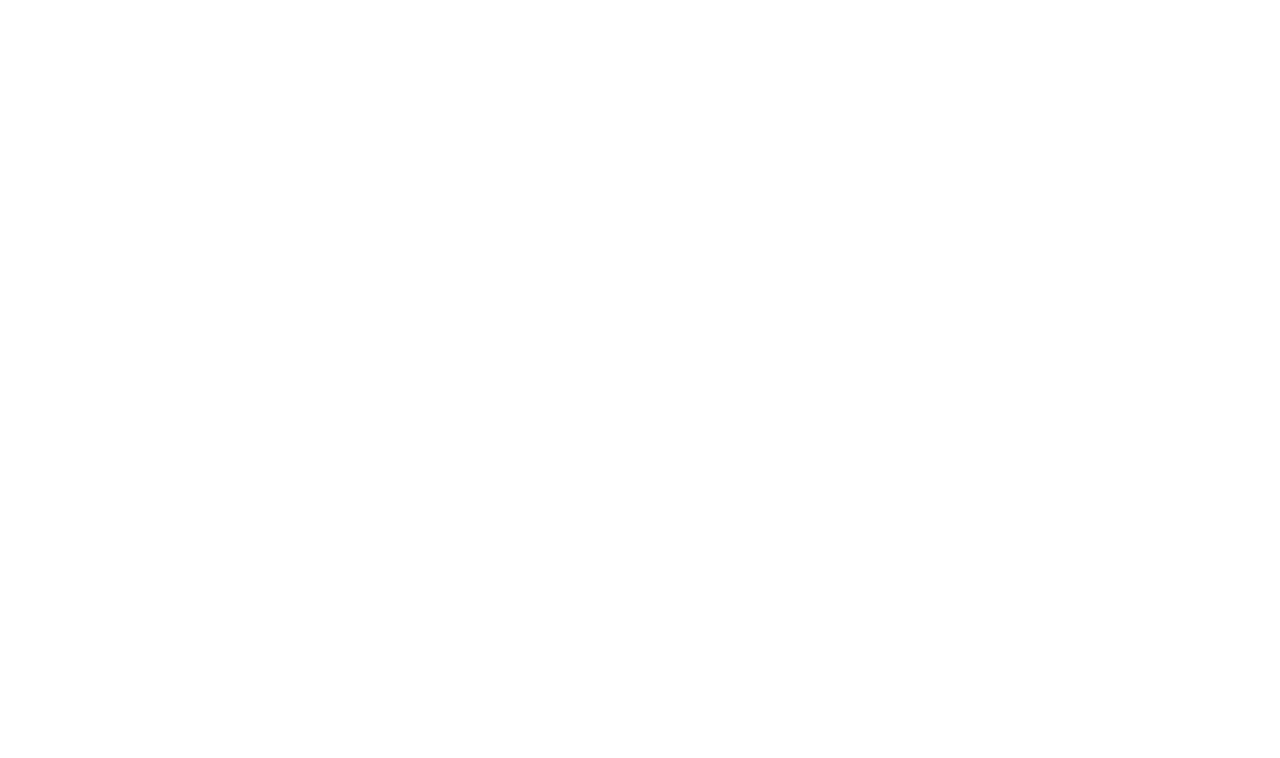
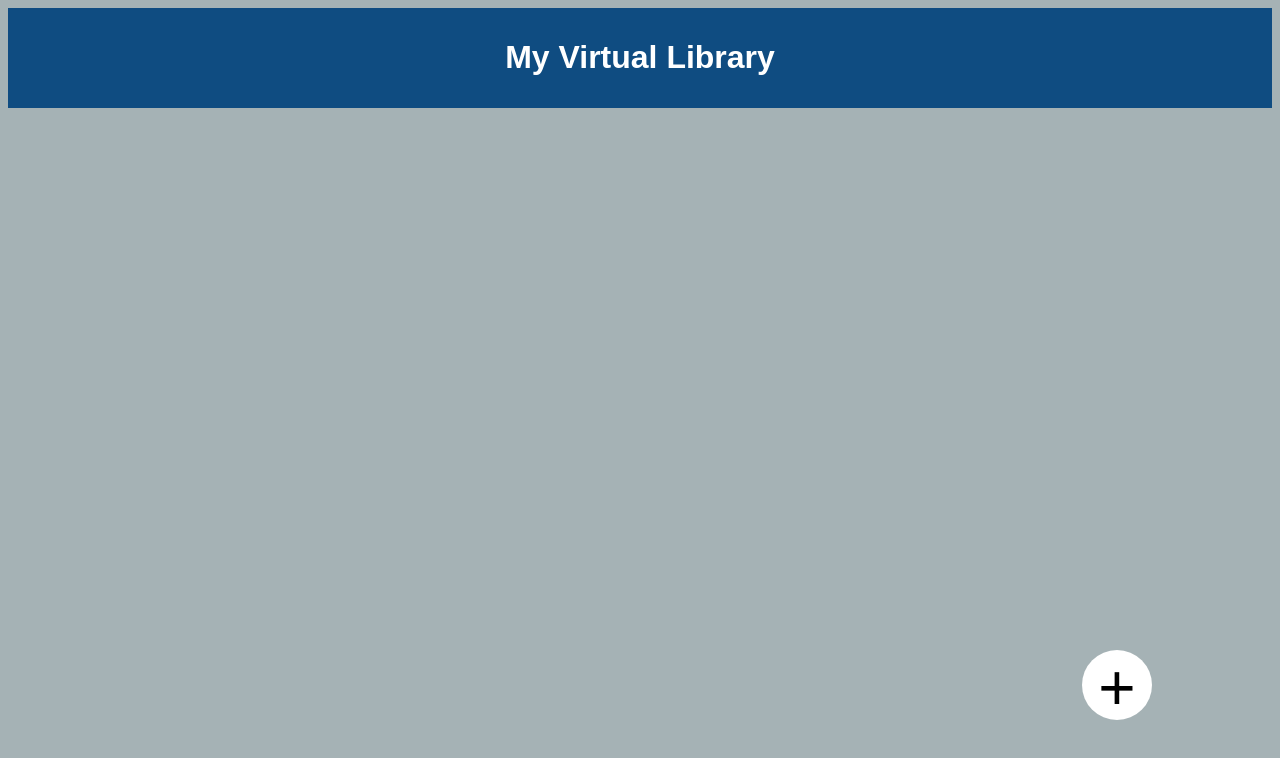
Before and after one commit to GlendleNguyen/Library, a plain HTML site: page index.html in a window 1280 px wide. Drawn offline with Linux system fonts and the light colour scheme.

Commit message:
basic html and css

```diff
--- a/index.html
+++ b/index.html
@@ -3,7 +3,7 @@
 
 <head>
     <meta charset="UTF-8">
-    <title>Library</title>
+    <title>My Virtual Library</title>
 
     <!--Include CSS-->
     <link rel="stylesheet" href="styles.css">
@@ -12,6 +12,14 @@
 <body>
     <div id="container">
 
+        <div id="title">
+            <h1>My Virtual Library</h1>
+        </div>
+
+        <div id="cards"></div>
+
+        <button class="button" id="add">+</button>
+
     </div>
 
     <!--Include Javascript-->
--- a/scripts.js
+++ b/scripts.js
@@ -1,10 +1,10 @@
 let myLibrary = [];
 
 class Book {
-    constructor(title, author, pageN, read) {
+    constructor(title, author, pages, read) {
         this.title = title;
         this.author = author;
-        this.pageN = pageN;
+        this.pages = pages;
         this.read = read;
     }
 }
--- a/styles.css
+++ b/styles.css
@@ -0,0 +1,33 @@
+* {
+    font-family: Arial, Helvetica, sans-serif;
+    background-color: #A5B2B5;
+}
+
+#title {
+    text-align: center;
+    background-color: #0F4C81;
+    color: white;
+    padding: 10px;
+}
+
+h1 {
+    background-color: #0F4C81;
+}
+
+#add {
+    position: absolute;
+    bottom: 10%;
+    right: 10%;
+    background-color: white;
+    font-size: 4rem;
+    border: none;
+    border-radius: 50%;
+    height: 70px;
+    width: 70px;
+}
+
+.button:active {
+    background-color: #3e8e41;
+    box-shadow: 0 5px #666;
+    transform: translateY(4px);
+  }
```
